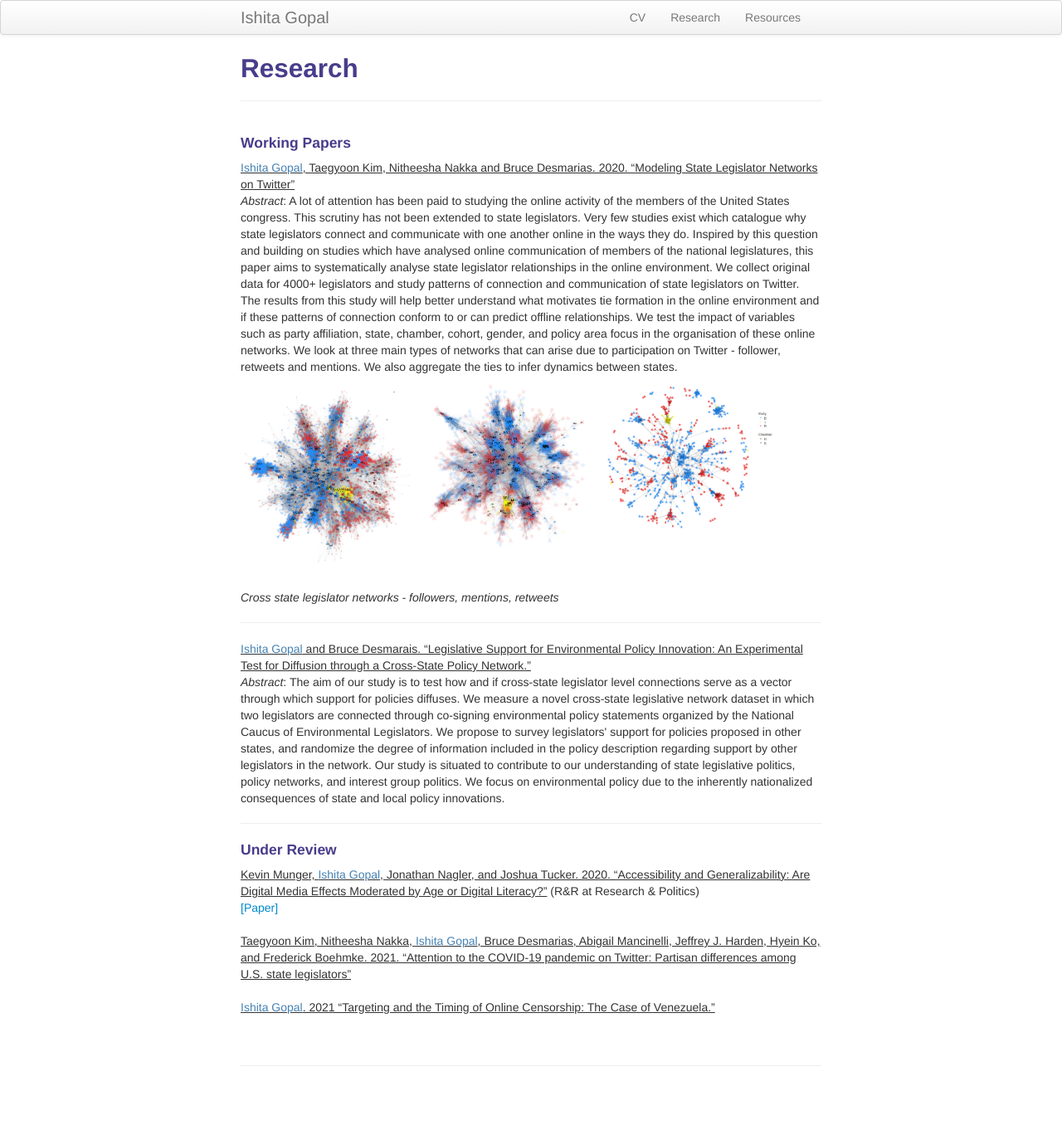
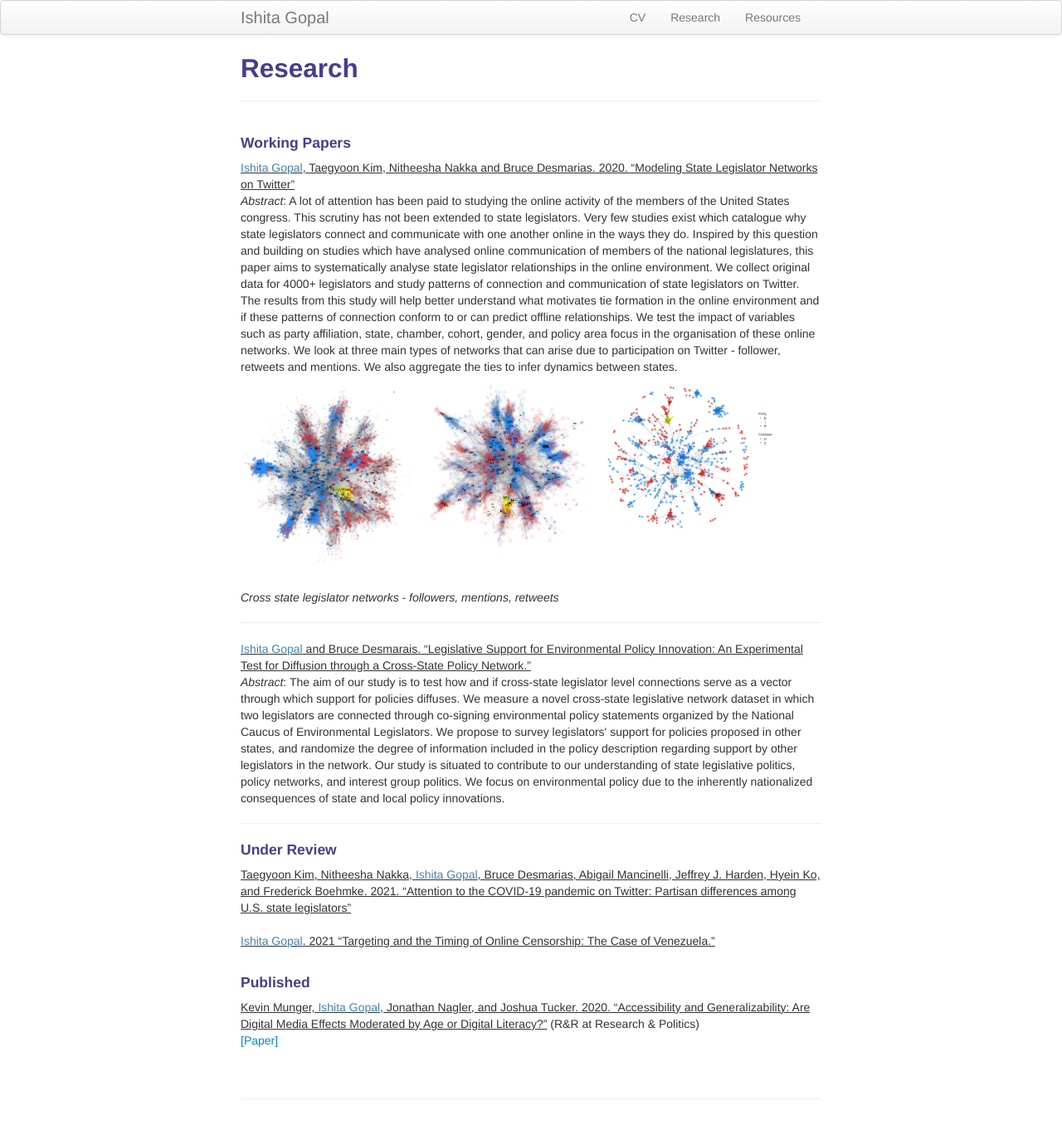
Before and after one commit to IshitaGopal/IshitaGopal.github.io, a Jekyll site: the page built from pages/research.md, in a window 1280 px wide. Shown: the whole page at 83% size. Built offline with Jekyll 4.4.1, drawn with Linux system fonts in a browser that asks for light colours; before the commit the page ends 1316 px from its top, so only the background shows below that.

Commit message:
Update research.md

```diff
--- a/pages/research.md
+++ b/pages/research.md
@@ -26,14 +26,15 @@ description: Ishita's research
 
 <h4> Under Review </h4>
 
-<u>Kevin Munger, <span style="color:SteelBlue">Ishita Gopal</span>, Jonathan Nagler, and Joshua Tucker. 2020. “Accessibility and Generalizability: Are Digital Media Effects Moderated by Age or Digital Literacy?”</u> (R&R at Research & Politics)<br/>
-<a href="https://osf.io/9ftxc/"> [Paper] </a> <br/> <br/>
-
 <u>Taegyoon Kim, Nitheesha Nakka, <span style="color:SteelBlue">Ishita Gopal</span>, Bruce Desmarias, Abigail Mancinelli, Jeffrey J. Harden, Hyein Ko, and Frederick Boehmke. 2021. “Attention to the COVID-19 pandemic on Twitter: Partisan differences among U.S. state legislators”</u> <br/> <br/>
 
 
 <u><span style="color:SteelBlue">Ishita Gopal</span>. 2021 “Targeting and the Timing of Online Censorship: The Case of Venezuela.”</u> <br/> <br/>
 
+<h4> Published </h4>
+
+<u>Kevin Munger, <span style="color:SteelBlue">Ishita Gopal</span>, Jonathan Nagler, and Joshua Tucker. 2020. “Accessibility and Generalizability: Are Digital Media Effects Moderated by Age or Digital Literacy?”</u> (R&R at Research & Politics)<br/>
+<a href="https://osf.io/9ftxc/"> [Paper] </a> <br/> <br/>
 
 
 
```
